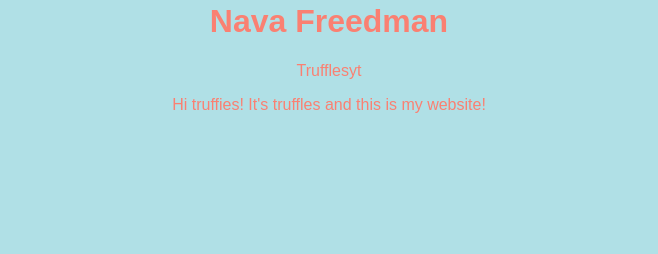
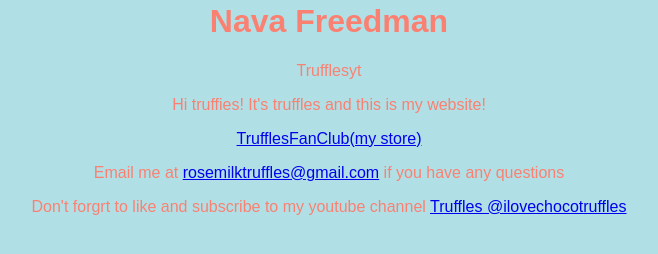
Before and after one commit to trufflesyt/trufflesyt.web, a plain HTML site: page index.html in a window 1280 px wide. Shown: the part 180-434 px from the top of the page, without its empty margins (311-969 px from the left). Drawn offline with Linux system fonts and the light colour scheme.

Commit message:
trufflesyt added!

```diff
--- a/index.html
+++ b/index.html
@@ -10,6 +10,9 @@
     <h1>Nava Freedman</h1>
     <p>Trufflesyt</p>
     <p>Hi truffies! It's truffles and this is my website!</p>
+    <a href="https://trufflesfanclub.bigcartel.com">TrufflesFanClub(my store)</a>
+    <p>Email me at <a href="mailto:rosemilktruffles@gmail.com">rosemilktruffles@gmail.com</a> if you have any questions</p>
+    <p>Don't forgrt to like and subscribe to my youtube channel <a href="https://www.youtube.com/@Ilovechocotruffles">Truffles @ilovechocotruffles</a></p>
    </body>
 
 </html>
```
